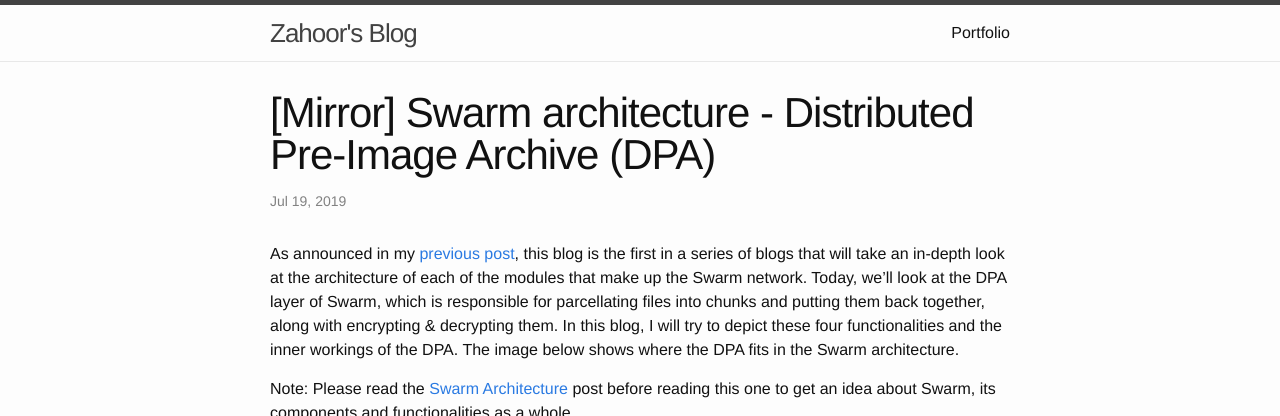
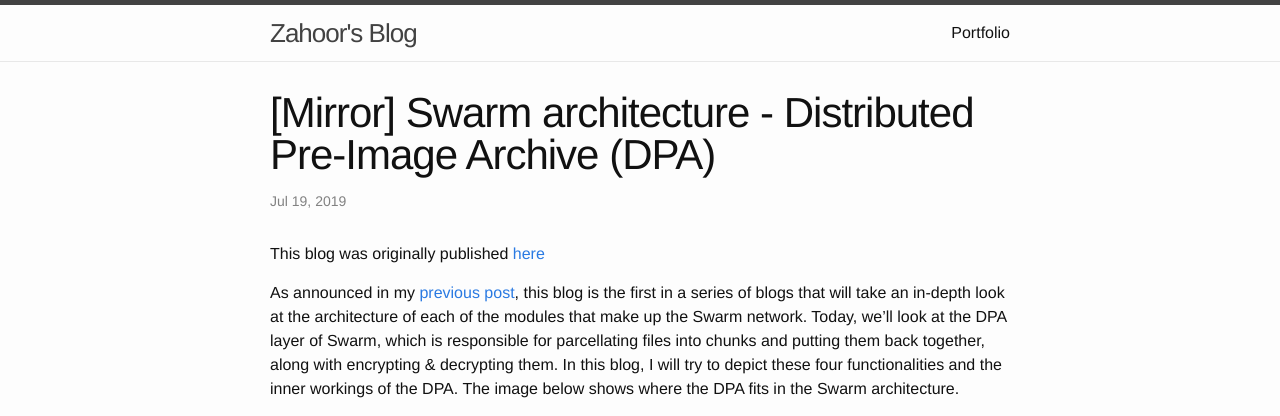
Before and after one commit to jmozah/jmozah.github.io, a Jekyll site: the page built from _posts/2019-07-10-[Mirror]-Swarm-Architecture-—-Distributed Pre-Image Archive (DPA).markdown, in a window 1280 px wide and 900 px high, cut to the strip 0-416 px from the top of the window. Built offline with Jekyll 4.4.1, drawn with Linux system fonts in a browser that asks for light colours.

Commit message:
Update 2019-07-10-[Mirror]-Swarm-Architecture-—-Distributed Pre-Image Archive (DPA).markdown

```diff
--- a/_posts/2019-07-10-[Mirror]-Swarm-Architecture-—-Distributed Pre-Image Archive (DPA).markdown
+++ b/_posts/2019-07-10-[Mirror]-Swarm-Architecture-—-Distributed Pre-Image Archive (DPA).markdown
@@ -4,6 +4,8 @@ title:  "[Mirror] Swarm architecture - Distributed Pre-Image Archive (DPA)"
 date:   2019-07-19 10:36:43
 categories: Swarm
 ---
+
+This blog was originally published [here](https://blog.datafund.net/swarm-distributed-pre-image-archive-dpa-b13f5c683f0a)
 
 As announced in my [previous post](https://jmozah.github.io/2019/06/26/Mirror-Swarm-Architecture-a-view-from-above.html), this blog is the first in a series of blogs that will take an in-depth look at the architecture of each of the modules that make up the Swarm network. Today, we’ll look at the DPA layer of Swarm, which is responsible for parcellating files into chunks and putting them back together, along with encrypting & decrypting them. In this blog, I will try to depict these four functionalities and the inner workings of the DPA. The image below shows where the DPA fits in the Swarm architecture.
 
```
